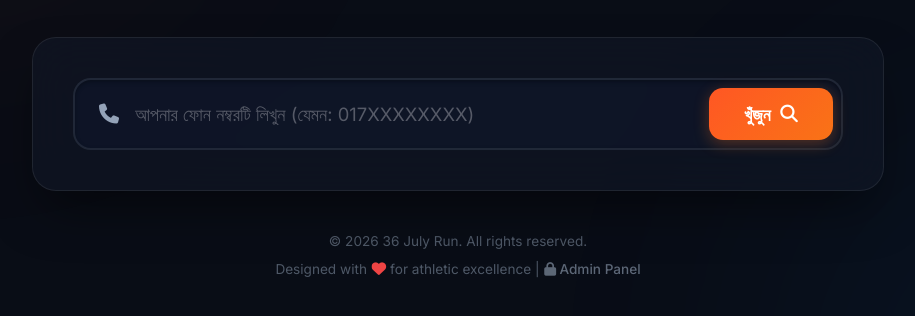
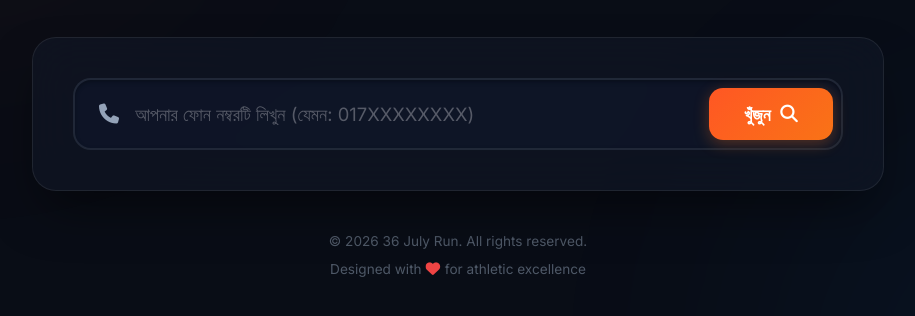
Before and after one commit to shiblu17/36-july-run, a website: page index.html in a window 1280 px wide. Shown: the part 352-668 px from the top of the page, without its empty margins (182-1097 px from the left). Drawn offline with nearby package versions, Linux system fonts and the light colour scheme.

Commit message:
Removed visible admin panel link from footer

```diff
--- a/index.html
+++ b/index.html
@@ -144,7 +144,7 @@
         <!-- Footer -->
         <footer class="footer">
             <p>&copy; 2026 36 July Run. All rights reserved.</p>
-            <p class="designer-tag">Designed with <i class="fa-solid fa-heart heart-icon"></i> for athletic excellence | <a href="admin.html" style="color: rgba(148, 163, 184, 0.6); text-decoration: none; font-weight: 500;"><i class="fa-solid fa-lock" style="font-size: 0.85rem; margin-right: 0.2rem;"></i>Admin Panel</a></p>
+            <p class="designer-tag">Designed with <i class="fa-solid fa-heart heart-icon"></i> for athletic excellence</p>
         </footer>
     </div>
 
```
